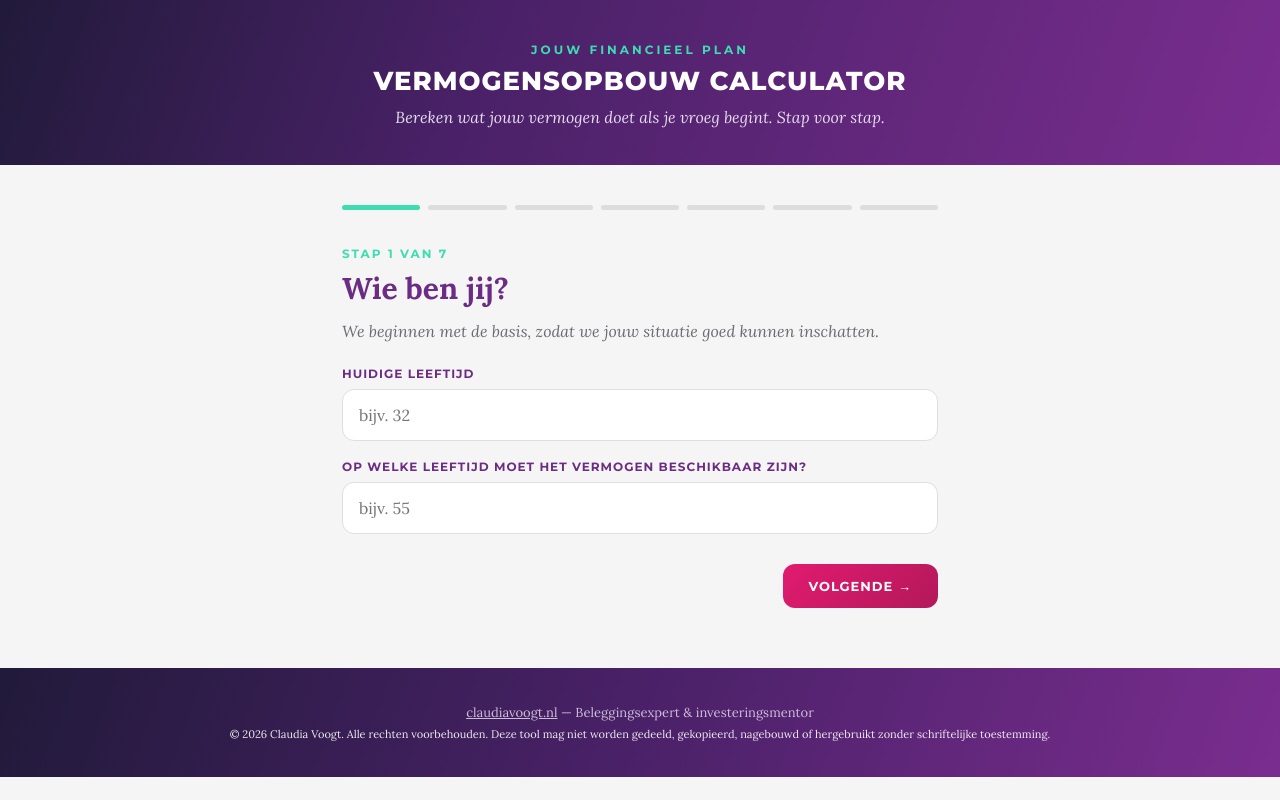
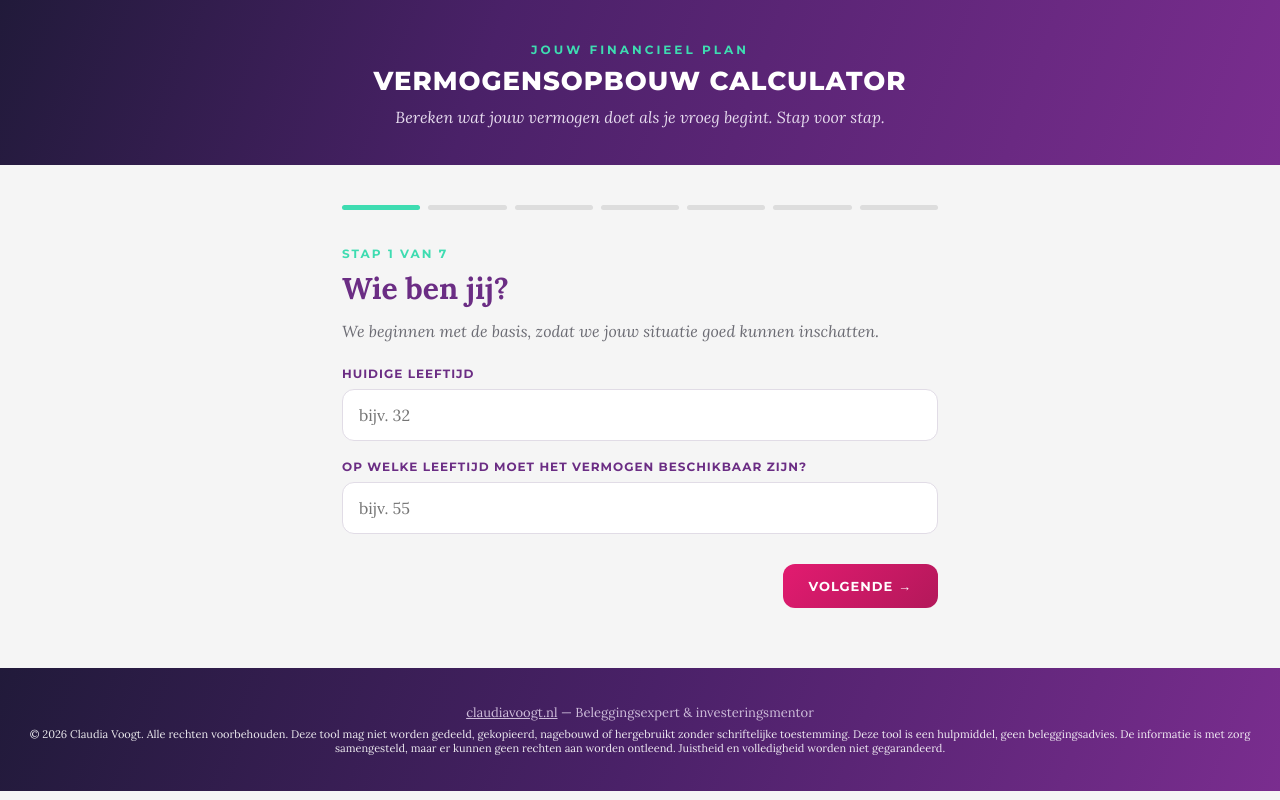
Before and after one commit to claudiavoogt/vermogensopbouw-calculator, a Next.js app: page / in a window 1280 px wide. Built offline with nearby package versions, Linux system fonts and the light colour scheme.

Commit message:
disclaimer verplaatst naar footer

```diff
--- a/app/page.tsx
+++ b/app/page.tsx
@@ -696,10 +696,6 @@ export default function VermogensopbouwCalculator() {
               text={`Berekening op basis van ${RENDEMENT}% bruto rendement, zonder box 3 belasting. Inflatie: ${INFLATIE}% per jaar.`}
             />
 
-            <p className="vc-disclaimer">
-              © {new Date().getFullYear()} Claudia Voogt. Alle rechten voorbehouden. Deze tool mag niet worden gedeeld, gekopieerd, nagebouwd of hergebruikt zonder schriftelijke toestemming. Deze tool is een hulpmiddel, geen beleggingsadvies. De informatie is met zorg samengesteld, maar er kunnen geen rechten aan worden ontleend. Juistheid en volledigheid worden niet gegarandeerd.
-            </p>
-
             <div className="vc-pdfwrap">
               <button className="vc-btn-primary" onClick={printPdf}>
                 OPSLAAN ALS PDF
@@ -739,7 +735,7 @@ export default function VermogensopbouwCalculator() {
           {' '}— Beleggingsexpert &amp; investeringsmentor
         </p>
         <p className="vc-copy" style={{ marginTop: 6, color: '#ffffff', opacity: 0.9, fontSize: 11 }}>
-          © 2026 Claudia Voogt. Alle rechten voorbehouden. Deze tool mag niet worden gedeeld, gekopieerd, nagebouwd of hergebruikt zonder schriftelijke toestemming.
+          © {new Date().getFullYear()} Claudia Voogt. Alle rechten voorbehouden. Deze tool mag niet worden gedeeld, gekopieerd, nagebouwd of hergebruikt zonder schriftelijke toestemming. Deze tool is een hulpmiddel, geen beleggingsadvies. De informatie is met zorg samengesteld, maar er kunnen geen rechten aan worden ontleend. Juistheid en volledigheid worden niet gegarandeerd.
         </p>
       </footer>
 
```
